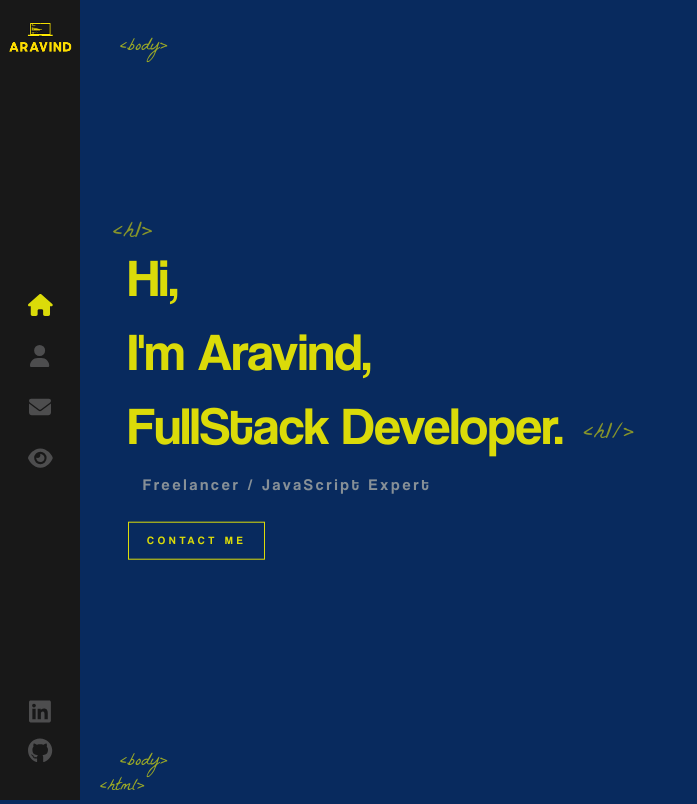
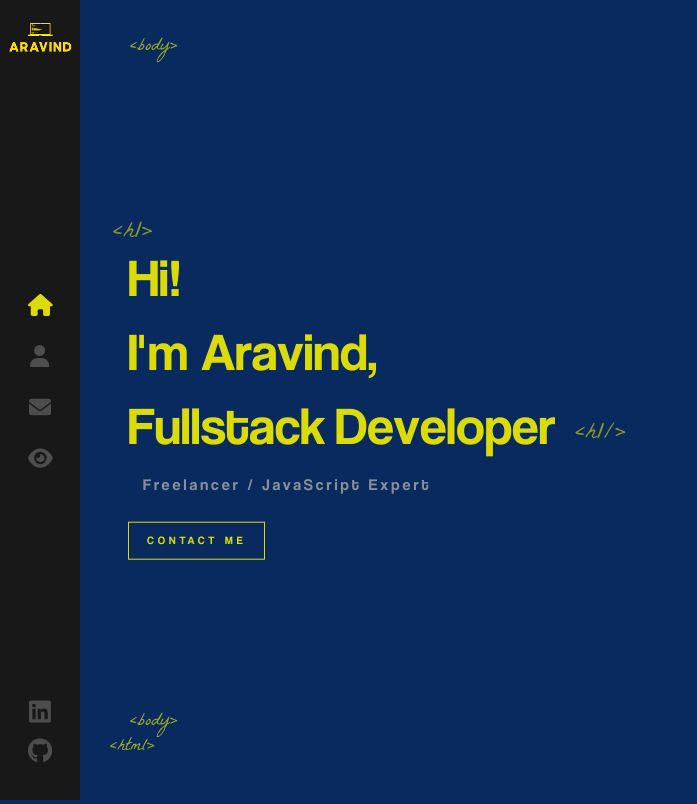
Before and after one commit to aravindtm27/portfolio, a React (Create React App) app: page / in a window 1280 px wide. Shown: the whole page, without its empty margins (0-697 px from the left). Built offline with nearby package versions, Linux system fonts and the light colour scheme.

Commit message:
Text animations

```diff
--- a/src/components/AnimatedLetters/index.js
+++ b/src/components/AnimatedLetters/index.js
@@ -1 +1,17 @@
 import './index.scss';
+
+const AnimatedLetters = ({letterClass, strArray, index}) =>{
+    return (
+        <span>
+        {
+            strArray.map((char,i)=>(
+                <span key={char + index} className={`${letterClass} _${i+index}`}>
+                    {char}</span>
+            ))
+        }
+
+        </span>
+    )
+};
+
+export default AnimatedLetters;
--- a/src/components/AnimatedLetters/index.scss
+++ b/src/components/AnimatedLetters/index.scss
@@ -0,0 +1,30 @@
+.text-animate{
+    display: inline;
+    opacity: 0;
+    animation: bounceIn 1s 1s;
+    animation-fill-mode:forwards;
+    min-width:10px;
+
+}
+
+.text-animate-hover{
+    opacity: 1;
+    min-width: 10px;
+    display: inline-block;
+
+    &:hover{
+        animation: rubberBand 1s;
+        color: azure;
+        border: 1px solid yellow;
+        border-radius: 15px;
+    }
+}
+
+
+
+
+@for $i from 1 through 40{
+    .text-animate._#{$i}{
+        animation-delay: #{$i/10}s;
+    }
+}
--- a/src/components/Home/index.js
+++ b/src/components/Home/index.js
@@ -1,15 +1,45 @@
 import { Link } from "react-router-dom";
-import './index.scss'
+import './index.scss';
+import AnimatedLetters from "../AnimatedLetters/index.js";
+import { useEffect, useState } from "react";
 
 const Home = () => {
+    const [letterClass, setLetterClass] = useState('text-animate');
 
+    const nameArray = ['A','r','a','v','i','n','d',','];
+    const jobArray = ['F','u','l','l','s','t','a','c','k',' ','D','e','v','e','l','o','p','e','r'];
+
+    useEffect(()=>{
+        setTimeout(()=>{
+            setLetterClass('text-animate-hover')
+        },4000
+        )
+    });
 
     return(
         <div className="container home-page">
             <div className="text-zone">
-                <h1>Hi, <br /> I'm
-                Aravind, <br />
-                FullStack Developer. </h1>
+               <h1> <AnimatedLetters letterClass={letterClass}
+                strArray={['H']}
+                index={10}/>
+                <AnimatedLetters letterClass={letterClass}
+                strArray={['i!']}
+                index={11}/>&nbsp;<br />
+                <AnimatedLetters letterClass={letterClass}
+                strArray={['I']}
+                index={12}/>
+                <AnimatedLetters letterClass={letterClass}
+                strArray={["'"]}
+                index={13}/>
+                <AnimatedLetters letterClass={letterClass}
+                strArray={['m']}
+                index={14}/>&nbsp;
+                <AnimatedLetters letterClass={letterClass}
+                strArray={nameArray}
+                index={15} /> <br />
+                <AnimatedLetters letterClass={letterClass}
+                strArray={jobArray}
+                index={22}/></h1>
                 <h2>Freelancer / JavaScript Expert</h2>
                 <Link to="/contact" className='flat-button'>CONTACT ME</Link>
             </div>
--- a/src/components/Home/index.scss
+++ b/src/components/Home/index.scss
@@ -14,10 +14,6 @@
         margin: 0;
         font-family: 'Coolvetica';
         font-weight: 400;
-
-        &:hover{
-            animation: rubberBand 1s;
-        }
 
 
         &::before{
--- a/src/components/Layout/index.js
+++ b/src/components/Layout/index.js
@@ -8,16 +8,17 @@ const Layout = () => {
         <Sidebar />
         <div className='page'>
             <span className='tags top-tags'>&lt;body&gt;</span>
+            </div>
 
             <Outlet />
 
-            <span className='tags bottom-tags'>
+            <span className=' bottom-tag'>
             &lt;body&gt;
             <br />
             <span className='bottom-tag-html'>&lt;html&gt;</span>
             </span>
 
-        </div>
+
     </div>
     )
 }
--- a/src/components/Layout/index.scss
+++ b/src/components/Layout/index.scss
@@ -14,9 +14,22 @@
     opacity: 0.6;
     position: absolute;
     bottom: 0;
-    left: 120px;
+    left: 130px;
     font-size: 18px;
     font-family: 'La Belle Aurore';
+}
+
+.bottom-tag{
+    color: yellow;
+    opacity: 0.6;
+    bottom: 0;
+    font-size: 18px;
+    font-family: 'La Belle Aurore';
+    position: absolute;
+    left: 150px;
+    margin-bottom: 40px;
+
+    margin-left: -20px;
 }
 
 .bottom-tag-html{
```
